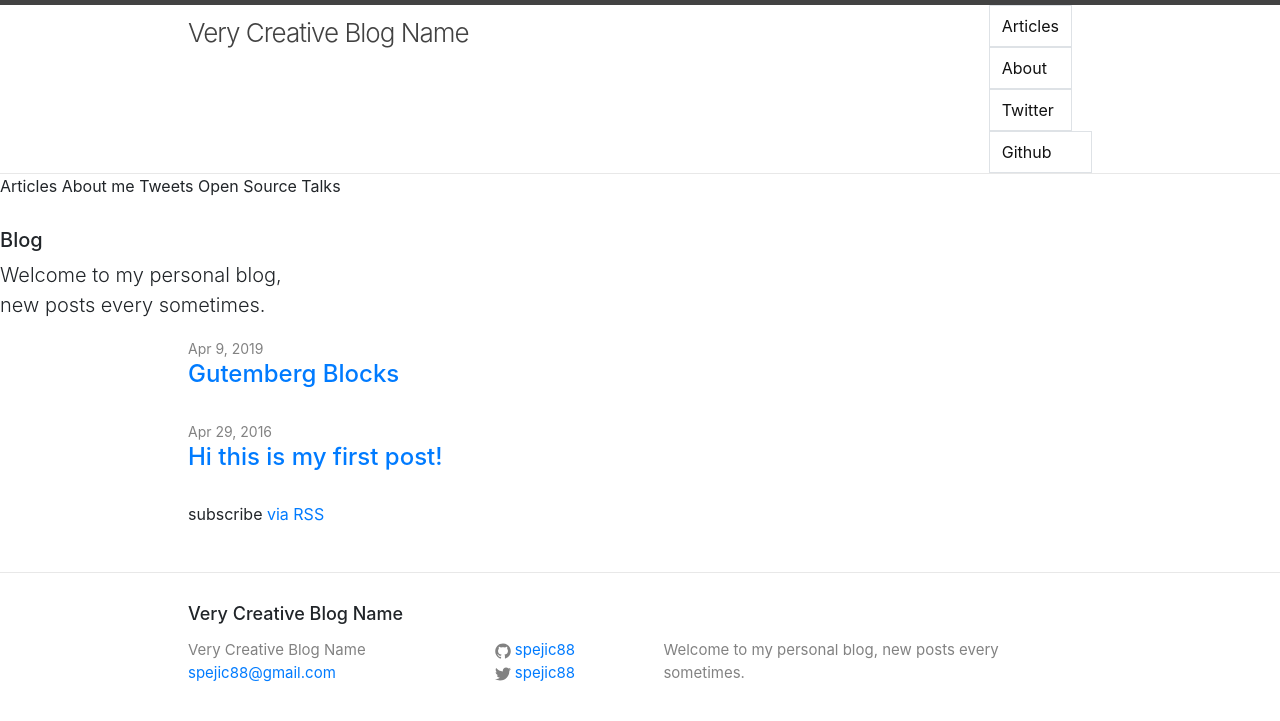
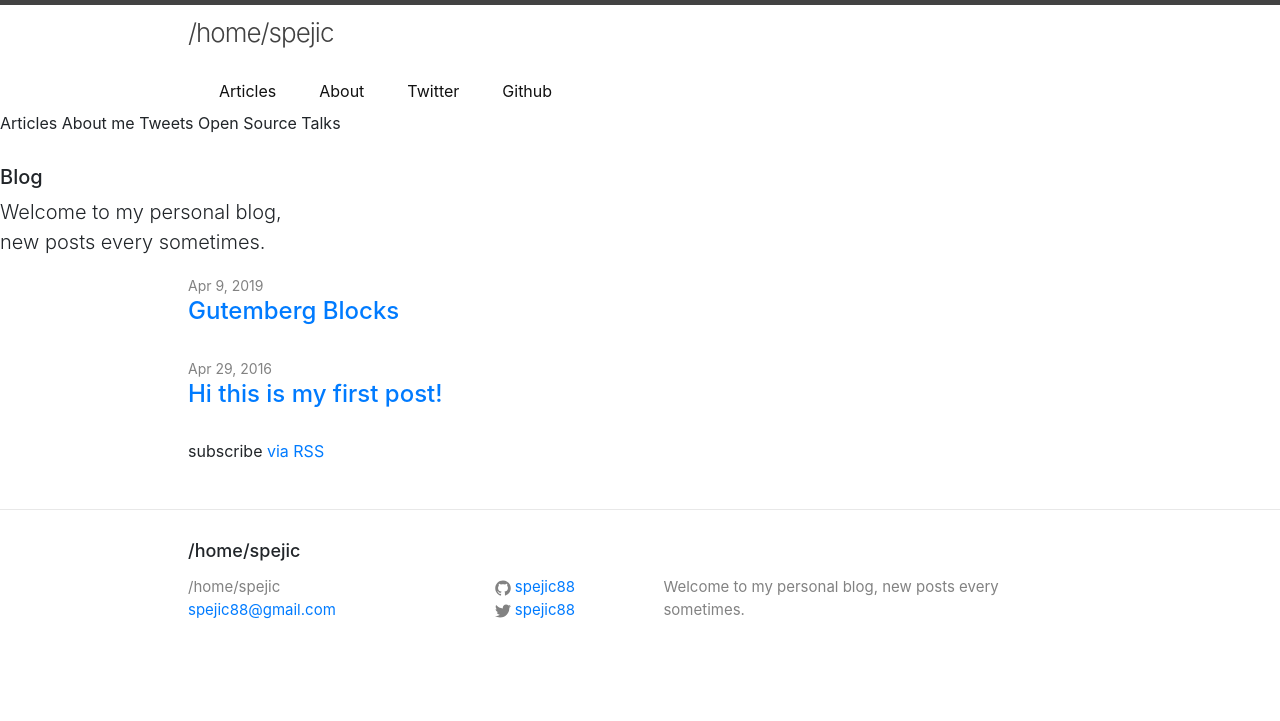
Before and after one commit to spejic88/spejic88.github.io, a Jekyll site: the page built from index.html, in a window 1280 px wide. Shown: the top 721 px of the page. Built offline with Jekyll 4.4.1, drawn with Linux system fonts in a browser that asks for light colours.

Commit message:
update #2

```diff
--- a/_config.yml
+++ b/_config.yml
@@ -6,7 +6,7 @@
 # 'jekyll serve'. If you change this file, please restart the server process.
 
 # Site settings
-title: Very Creative Blog Name
+title: /home/spejic
 email: spejic88@gmail.com
 description: > # this means to ignore newlines until "baseurl:"
   Welcome to my personal blog, new posts every sometimes.
--- a/_sass/_layout.scss
+++ b/_sass/_layout.scss
@@ -3,7 +3,6 @@
  */
 .site-header {
     border-top: 5px solid $grey-color-dark;
-    border-bottom: 1px solid $grey-color-light;
     min-height: 56px;
 
     // Positioning context for the mobile navigation icon
@@ -25,8 +24,11 @@
 }
 
 .site-nav {
-    float: right;
+    float: left;
     line-height: 56px;
+    margin-left: 20px;
+    margin-top: 10px;
+    clear: both;
 
     .menu-icon {
         display: none;
@@ -35,6 +37,8 @@
     .page-link {
         color: $text-color;
         line-height: $base-line-height;
+        float: left;
+        border: 0px;
 
         // Gaps between nav items, but not on the last one
         &:not(:last-child) {
@@ -92,6 +96,21 @@
     }
 }
 
+
+.post-content {
+    width: 100%;
+
+    .blog-info {
+        width: 100%;
+        margin-bottom: 2rem;
+        background-color: #eceeef;
+        padding: 4rem 2rem;
+    }
+
+    .blog-posts {
+
+    }
+}
 
 
 /**
--- a/css/main.scss
+++ b/css/main.scss
@@ -29,22 +29,6 @@ $on-palm:          600px;
 $on-laptop:        800px;
 
 
-.post-content {
-    width: 100%;
-
-    .blog-info {
-        width: 100%;
-        margin-bottom: 2rem;
-        background-color: #eceeef;
-        padding: 4rem 2rem;
-    }
-
-    .blog-posts {
-
-    }
-}
-
-
 
 // Use media queries like this:
 // @include media-query($on-palm) {
```
